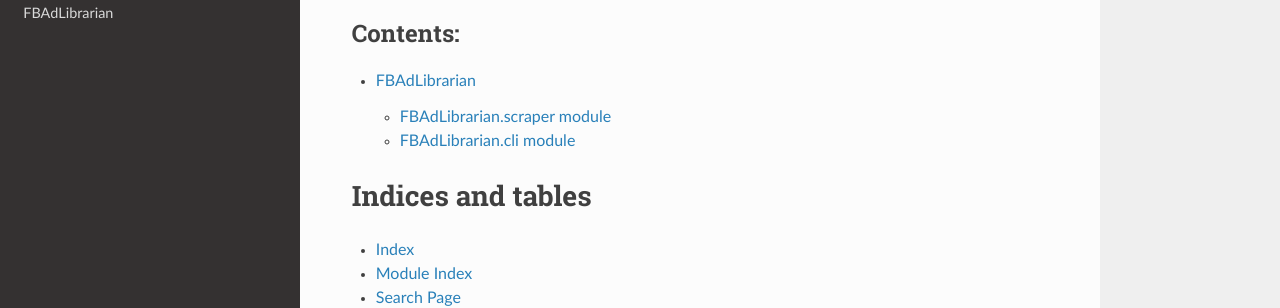
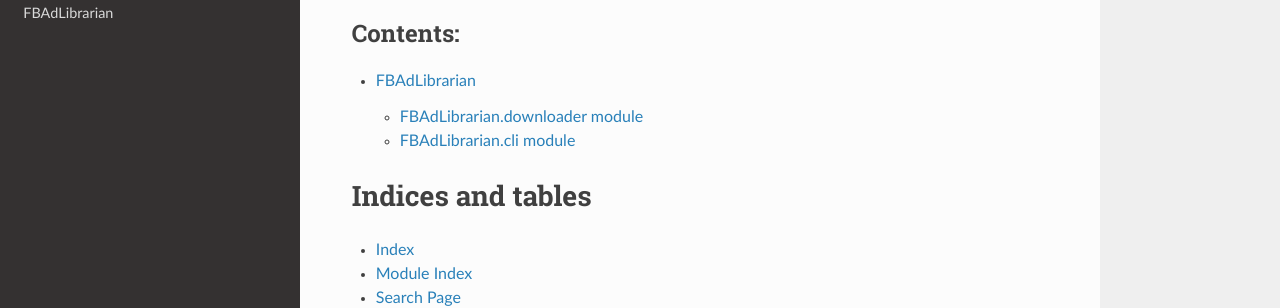
Before and after one commit to schmokel/FBAdLibrarian, a Sphinx documentation site: the page built from docs/source/index.rst, in a window 1280 px wide. Shown: the part 139-447 px from the top of the page. Built offline with Sphinx 7.4.7 and the Read the Docs theme 2.0.0, drawn with Linux system fonts in a browser that asks for light colours.

Commit message:
changed docs

```diff
--- a/docs/source/FBAdLibrarian.rst
+++ b/docs/source/FBAdLibrarian.rst
@@ -5,9 +5,9 @@
 FBAdLibrarian
 =============
 
-FBAdLibrarian.scraper module
+FBAdLibrarian.downloader module
 ----------------------------
-.. automodule:: FBAdLibrarian.scraper
+.. automodule:: FBAdLibrarian.downloader
     :members:
     :undoc-members:
     :show-inheritance:
--- a/docs/source/conf.py
+++ b/docs/source/conf.py
@@ -25,7 +25,7 @@ copyright = '2020, Rasmus Schmøkel'
 author = 'Rasmus Schmøkel'
 
 # The full version, including alpha/beta/rc tags
-release = '0.1.4'
+release = '0.2.1'
 
 
 # -- General configuration ---------------------------------------------------
```
